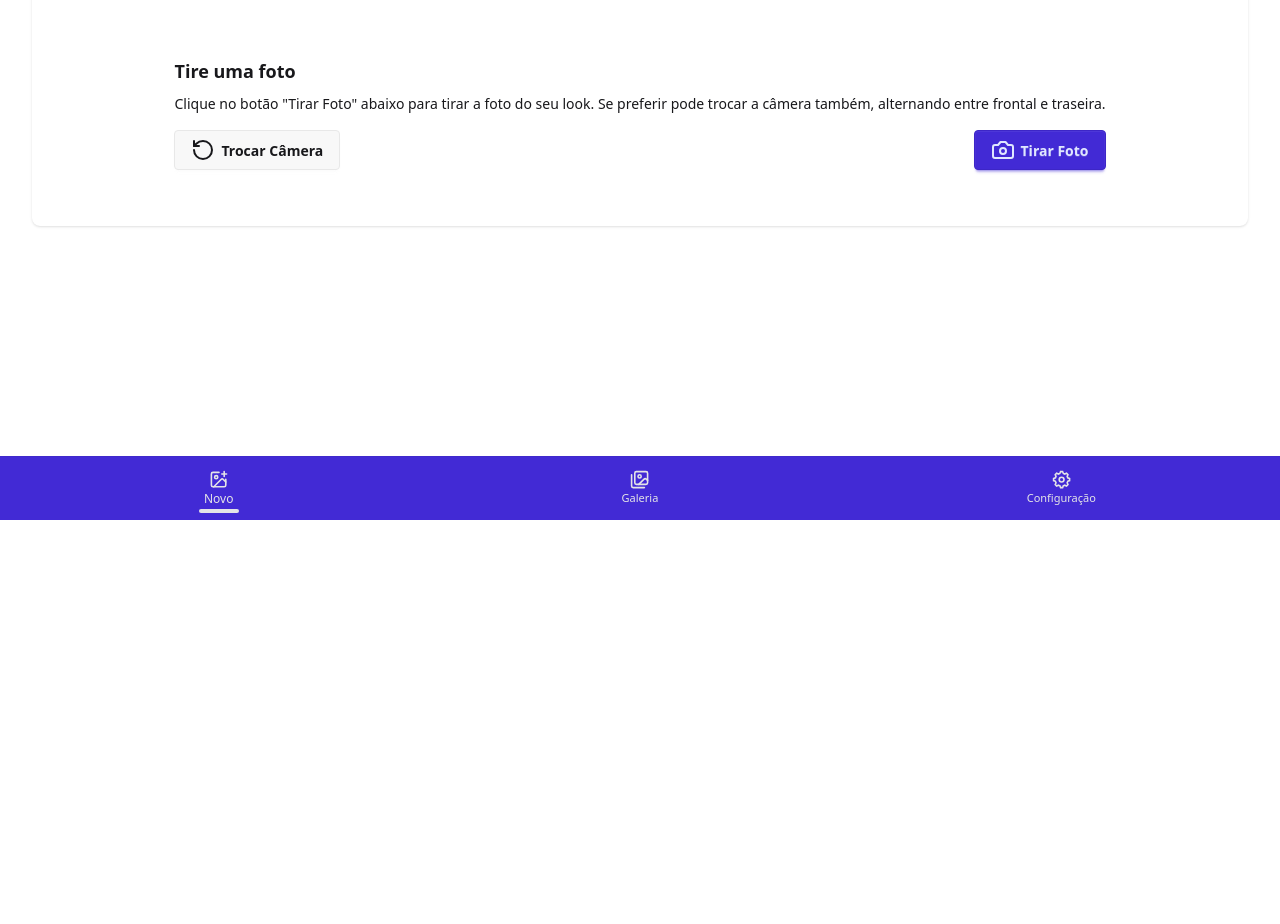
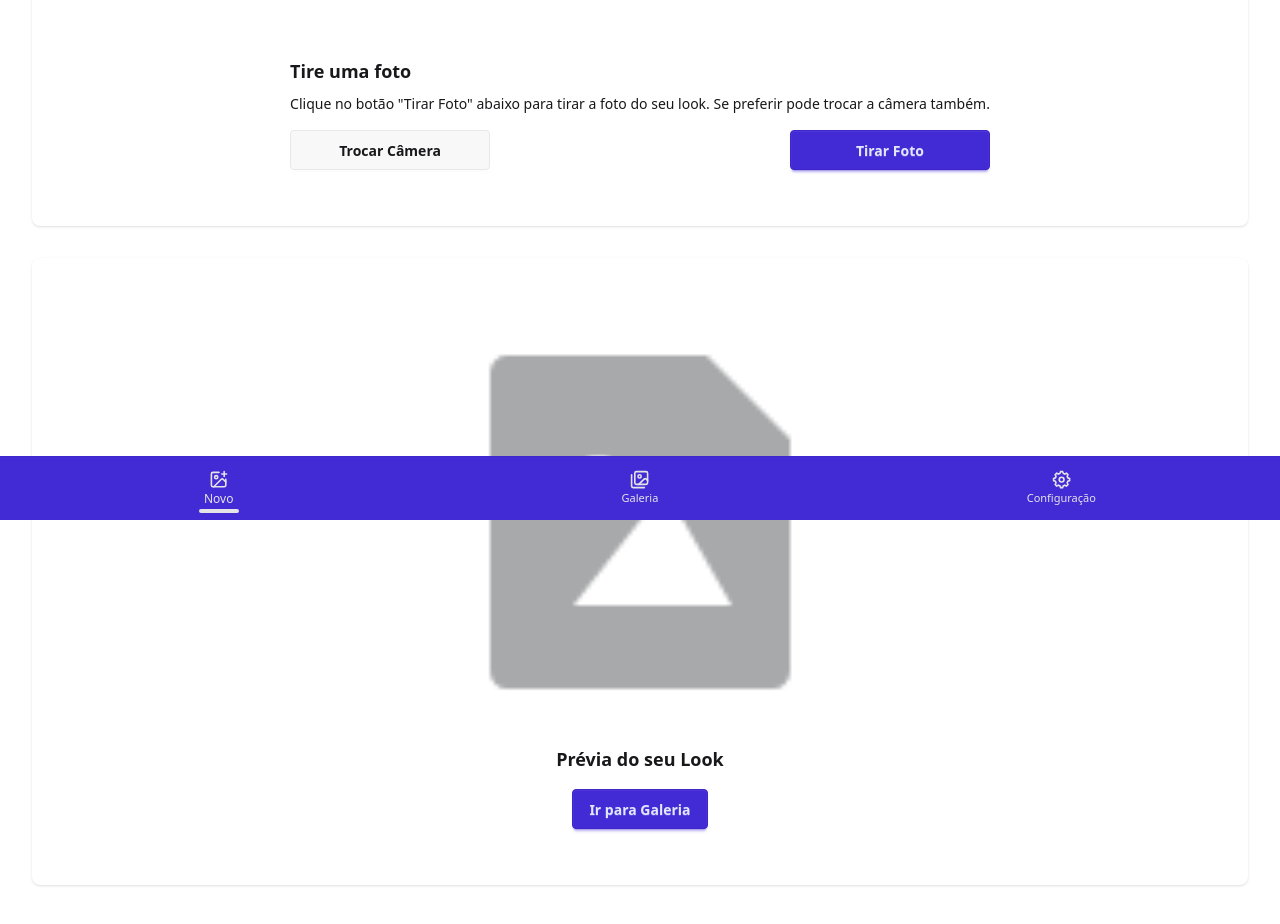
Before and after one commit to Theus03/LookDoDia, a React (Vite) app: page / in a window 1280 px wide. Shown: the part 280-1204 px from the top of the page. Before the commit the page ends 800 px from the top, so only its background shows below. Built offline with nearby package versions, Linux system fonts and the light colour scheme; no server answers.

Commit message:
feat: Finalizado a criação da troca de câmera e também a captura de foto.

```diff
--- a/package.json
+++ b/package.json
@@ -12,10 +12,11 @@
   "dependencies": {
     "@tailwindcss/vite": "^4.1.11",
     "daisyui": "^5.0.50",
-    "react": "^19.1.1",
-    "react-dom": "^19.1.1",
+    "react": "^18.2.0",
+    "react-dom": "^18.2.0",
     "react-hot-toast": "^2.5.2",
     "react-router-dom": "^7.8.0",
+    "recoil": "^0.7.7",
     "tailwindcss": "^4.1.11",
     "vite-plugin-pwa": "^1.0.2"
   },
--- /dev/null
+++ b/src/atoms/photoAtom.ts
@@ -0,0 +1,8 @@
+import { atom } from "recoil";
+
+const photoState = atom({
+    key: 'photoState',
+    default: '',
+})
+
+export default photoState;
--- a/src/components/Camera.tsx
+++ b/src/components/Camera.tsx
@@ -1,33 +1,52 @@
-import { useEffect, useState } from "react";
+import { useState, useEffect } from "react";
 import { useCamera } from "../hooks/useCamera";
+import { capturePhoto } from "../utils/cameraUtils";
+import { saveLook } from "../utils/indexedDBUtils";
+import { useSetRecoilState } from "recoil";
+import photoState from "../atoms/photoAtom";
+import toast from "react-hot-toast";
 
 export default function Camera() {
-
-    const [switchCamera, setSwitchCamera] = useState<boolean>(false);
+  const [switchCamera, setSwitchCamera] = useState(false);
+  const setPhoto = useSetRecoilState(photoState);
 
   useEffect(() => {
     useCamera(switchCamera);
-    }, [switchCamera])
+  }, [switchCamera]);
 
-    return(
+  const handleCapture = async () => {
+    const photo = capturePhoto("video");
+    if (photo) {
+      await saveLook(photo);
+      setPhoto(photo);
+      toast.success("Captura realizada com sucesso.", { icon: '✅' })
+      window.scrollTo({
+        top: document.body.scrollHeight,
+        behavior: 'smooth'
+      })
+    }
+  };
+
+  return (
     <div className="card lg:card-side bg-base-100 shadow-sm flex flex-col items-center justify-center">
       <figure>
         <video id="video" autoPlay playsInline></video>
       </figure>
       <div className="card-body">
         <h2 className="card-title">Tire uma foto</h2>
-          <p>Clique no botão "Tirar Foto" abaixo para tirar a foto do seu look. Se preferir pode trocar a câmera também, alternando entre frontal e traseira.</p>
+        <p className="text-start">
+          Clique no botão "Tirar Foto" abaixo para tirar a foto do seu look. Se preferir pode
+          trocar a câmera também.
+        </p>
         <div className="card-actions justify-between pt-2">
-            <button onClick={() => setSwitchCamera(!switchCamera)} className="btn" id="trocarCamera">
-              <svg xmlns="http://www.w3.org/2000/svg" width="24" height="24" viewBox="0 0 24 24" fill="none" stroke="currentColor" stroke-width="2" stroke-linecap="round" stroke-linejoin="round" className="lucide lucide-rotate-ccw-icon lucide-rotate-ccw"><path d="M3 12a9 9 0 1 0 9-9 9.75 9.75 0 0 0-6.74 2.74L3 8"/><path d="M3 3v5h5"/></svg>
+          <button onClick={() => setSwitchCamera(!switchCamera)} className="btn w-50">
             Trocar Câmera
           </button>
-            <button className="btn btn-primary" id="btnCapturar">
-              <svg xmlns="http://www.w3.org/2000/svg" width="24" height="24" viewBox="0 0 24 24" fill="none" stroke="currentColor" stroke-width="2" stroke-linecap="round" stroke-linejoin="round" className="lucide lucide-camera-icon lucide-camera"><path d="M14.5 4h-5L7 7H4a2 2 0 0 0-2 2v9a2 2 0 0 0 2 2h16a2 2 0 0 0 2-2V9a2 2 0 0 0-2-2h-3l-2.5-3z"/><circle cx="12" cy="13" r="3"/></svg>
+          <button onClick={handleCapture} className="btn btn-primary w-50">
             Tirar Foto
           </button>
         </div>
       </div>
     </div>
-    )
+  );
 }
--- /dev/null
+++ b/src/components/Preview.tsx
@@ -0,0 +1,23 @@
+import { useRecoilValue } from "recoil";
+import photoState from "../atoms/photoAtom";
+
+export default function Preview() {
+    const photo = useRecoilValue(photoState);
+    console.log(photo);
+  return (
+    <div className="mt-8 card lg:card-side bg-base-100 shadow-sm flex flex-col items-center justify-center mb-16">
+      <img
+        id="preview"
+        alt="Prévia do look"
+        src={photo || "/file-image-fill.png"}
+        className="mt-8 w-100"
+      />
+      <div className="card-body">
+        <h2 className="card-title">Prévia do seu Look</h2>
+        <div className="card-actions justify-center pt-2">
+          <button className="btn btn-primary">Ir para Galeria</button>
+        </div>
+      </div>
+    </div>
+  );
+}
--- a/src/main.tsx
+++ b/src/main.tsx
@@ -3,10 +3,13 @@ import { createRoot } from 'react-dom/client'
 import './index.css'
 import App from './App.tsx'
 import { Toaster } from 'react-hot-toast'
+import { RecoilRoot } from 'recoil'
 
 createRoot(document.getElementById('root')!).render(
   <StrictMode>
     <Toaster position="top-center" />
-    <App />
+    <RecoilRoot>
+      <App />
+    </RecoilRoot>
   </StrictMode>,
 )
--- a/src/pages/Home.tsx
+++ b/src/pages/Home.tsx
@@ -2,6 +2,7 @@ import Breadcrumb from "../components/Breadcrumb";
 import Camera from "../components/Camera";
 import Menu from "../components/Menu";
 import Navbar from "../components/Navbar";
+import Preview from "../components/Preview";
 
 export default function Home() {
     return(
@@ -9,6 +10,7 @@ export default function Home() {
             <Navbar />
             <Breadcrumb />
             <Camera />
+            <Preview />
             <Menu />
         </div>
     )
--- /dev/null
+++ b/src/types/Folder.ts
@@ -0,0 +1,4 @@
+export interface Folder {
+    id?: number;
+    name: string;
+}
--- /dev/null
+++ b/src/types/Look.ts
@@ -0,0 +1,7 @@
+export interface Look {
+    id?: number;
+    name: string;
+    imagem: string;
+    data: string;
+    folder: string;
+}
--- /dev/null
+++ b/src/utils/cameraUtils.ts
@@ -0,0 +1,13 @@
+export function capturePhoto(videoId: string): string | null {
+  const video = document.getElementById(videoId) as HTMLVideoElement;
+  if (!video) return null;
+
+  const canvas = document.createElement("canvas");
+  canvas.width = video.videoWidth;
+  canvas.height = video.videoHeight;
+  const context = canvas.getContext("2d");
+  if (!context) return null;
+
+  context.drawImage(video, 0, 0, canvas.width, canvas.height);
+  return canvas.toDataURL("image/png");
+}
--- /dev/null
+++ b/src/utils/indexedDBUtils.ts
@@ -0,0 +1,63 @@
+import type { Look } from "../types/Look";
+import type { Folder } from "../types/Folder";
+
+export function saveLook(base64Image: string): Promise<void> {
+  return new Promise((resolve, reject) => {
+    const req = indexedDB.open("LookDB", 1);
+
+    req.onupgradeneeded = (e) => {
+      const db = (e.target as IDBOpenDBRequest).result;
+      if (!db.objectStoreNames.contains("looks")) {
+        db.createObjectStore("looks", { keyPath: "id", autoIncrement: true });
+      }
+    };
+
+    req.onsuccess = (e) => {
+      const db = (e.target as IDBOpenDBRequest).result;
+      const tx = db.transaction("looks", "readwrite");
+      const store = tx.objectStore("looks");
+
+      const look: Look = {
+        name: "Image.jpg",
+        imagem: base64Image,
+        data: new Date().toISOString(),
+        folder: "",
+      };
+
+      store.add(look);
+      tx.oncomplete = () => resolve();
+      tx.onerror = (ev) => reject((ev.target as IDBRequest).error);
+    };
+
+    req.onerror = (e) => reject((e.target as IDBOpenDBRequest).error);
+  });
+}
+
+export function newFolder(): Promise<void> {
+  return new Promise((resolve, reject) => {
+    const req = indexedDB.open("FolderDB", 1);
+
+    req.onupgradeneeded = (e: IDBVersionChangeEvent) => {
+      const db = (e.target as IDBOpenDBRequest).result;
+      if (!db.objectStoreNames.contains("folders")) {
+        db.createObjectStore("folders", { keyPath: "id", autoIncrement: true });
+      }
+    };
+
+    req.onsuccess = (e: Event) => {
+      const db = (e.target as IDBOpenDBRequest).result;
+      const tx = db.transaction("folders", "readwrite");
+      const store = tx.objectStore("folders");
+
+      const folder: Folder = {
+        name: "Nova Pasta",
+      };
+
+      store.add(folder);
+      tx.oncomplete = () => resolve();
+      tx.onerror = (ev) => reject((ev.target as IDBRequest).error);
+    };
+
+    req.onerror = (e) => reject((e.target as IDBOpenDBRequest).error);
+  });
+}
```
Also changed, not shown: public/file-image-fill.png (added), 1 other file (tests, documents, lock files or other folders). Lines whose indentation alone changed are shown as unchanged.
